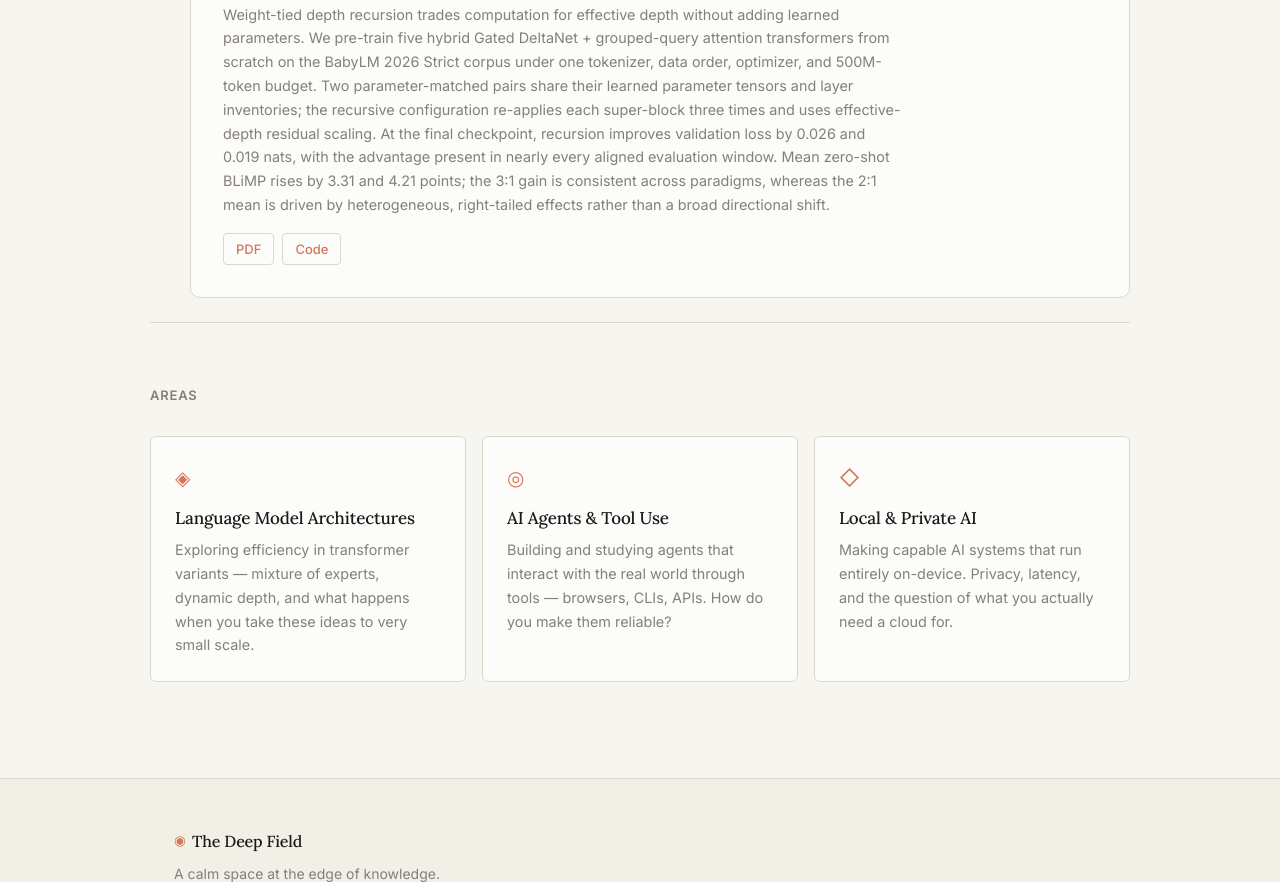
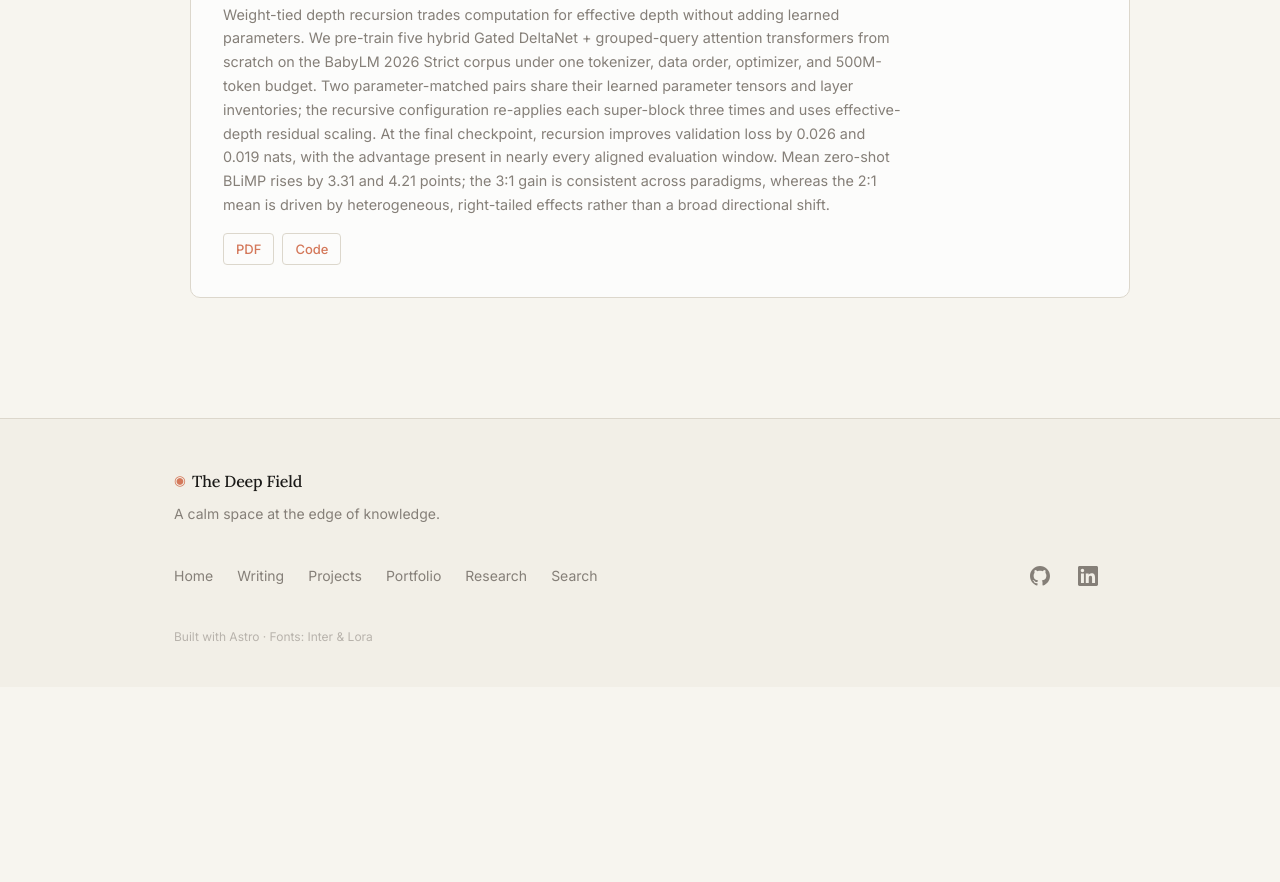
Before and after one commit to adityasasidhar/adityasasidhar.github.io, an Astro site: page /research in a window 1280 px wide. Shown: the part 763-1645 px from the top of the page. After the commit the page ends 1450 px from the top, so only its background shows below. Built offline with nearby package versions, Linux system fonts and the light colour scheme; Astro itself is replaced by a stand-in of ours.

Commit message:
add Cutiepie project, drop research Areas section
Add the Cutiepie VS Code theme to the projects and portfolio pages, and
remove the Areas section from the research page along with its data,
markup, and now-unused styles.

Co-Authored-By: Claude Opus 5 <noreply@anthropic.com>
Claude-Session: https://claude.ai/code/session_01R6LmJ1XdkkndGidSv4ZpDP

```diff
--- a/src/pages/research.astro
+++ b/src/pages/research.astro
@@ -15,24 +15,6 @@ const papers = [
       code: 'https://github.com/adityasasidhar/recursive-babylm',
     },
     status: 'Preprint',
-  },
-];
-
-const areas = [
-  {
-    title: 'Language Model Architectures',
-    description: 'Exploring efficiency in transformer variants — mixture of experts, dynamic depth, and what happens when you take these ideas to very small scale.',
-    icon: '◈',
-  },
-  {
-    title: 'AI Agents & Tool Use',
-    description: 'Building and studying agents that interact with the real world through tools — browsers, CLIs, APIs. How do you make them reliable?',
-    icon: '◎',
-  },
-  {
-    title: 'Local & Private AI',
-    description: 'Making capable AI systems that run entirely on-device. Privacy, latency, and the question of what you actually need a cloud for.',
-    icon: '◇',
   },
 ];
 ---
@@ -109,25 +91,6 @@ const areas = [
             <p>Papers in progress. Check back soon — or watch the <a href={GITHUB_URL} target="_blank" rel="noopener noreferrer">GitHub</a> for experiments that might turn into something.</p>
           </div>
         )}
-      </section>
-
-      <div class="section-divider" aria-hidden="true"></div>
-
-      <!-- Research areas -->
-      <section class="areas-section reveal">
-        <header class="section-header">
-          <h2 class="section-label">Areas</h2>
-        </header>
-
-        <div class="areas-grid">
-          {areas.map((area) => (
-            <div class="area-card">
-              <span class="area-icon" aria-hidden="true">{area.icon}</span>
-              <h3 class="area-title">{area.title}</h3>
-              <p class="area-description">{area.description}</p>
-            </div>
-          ))}
-        </div>
       </section>
     </main>
 
@@ -309,45 +272,8 @@ const areas = [
     text-decoration: underline;
   }
 
-  /* ─── Research areas ─── */
-  .areas-grid {
-    display: grid;
-    grid-template-columns: repeat(auto-fill, minmax(260px, 1fr));
-    gap: 1rem;
-  }
-
-  .area-card {
-    padding: 1.5rem;
-    border: 1px solid var(--surface-border);
-    border-radius: var(--radius-md);
-    background: var(--surface-card);
-  }
-
-  .area-icon {
-    display: block;
-    font-size: 1.25rem;
-    color: var(--accent);
-    margin-bottom: 0.75rem;
-  }
-
-  .area-title {
-    font-family: var(--font-serif);
-    font-size: 1.0625rem;
-    font-weight: 500;
-    color: var(--text-primary);
-    margin: 0 0 0.6rem;
-  }
-
-  .area-description {
-    font-size: 0.9rem;
-    line-height: 1.65;
-    color: var(--text-muted);
-    margin: 0;
-  }
-
   /* ─── Responsive ─── */
   @media (max-width: 640px) {
     .research-hero { padding: 3.5rem 0 3rem; }
-    .areas-grid { grid-template-columns: 1fr; }
   }
 </style>
```
Also changed, not shown: src/pages/portfolio.astro (+7 -1 lines), src/pages/projects.astro (+18 -0 lines).
